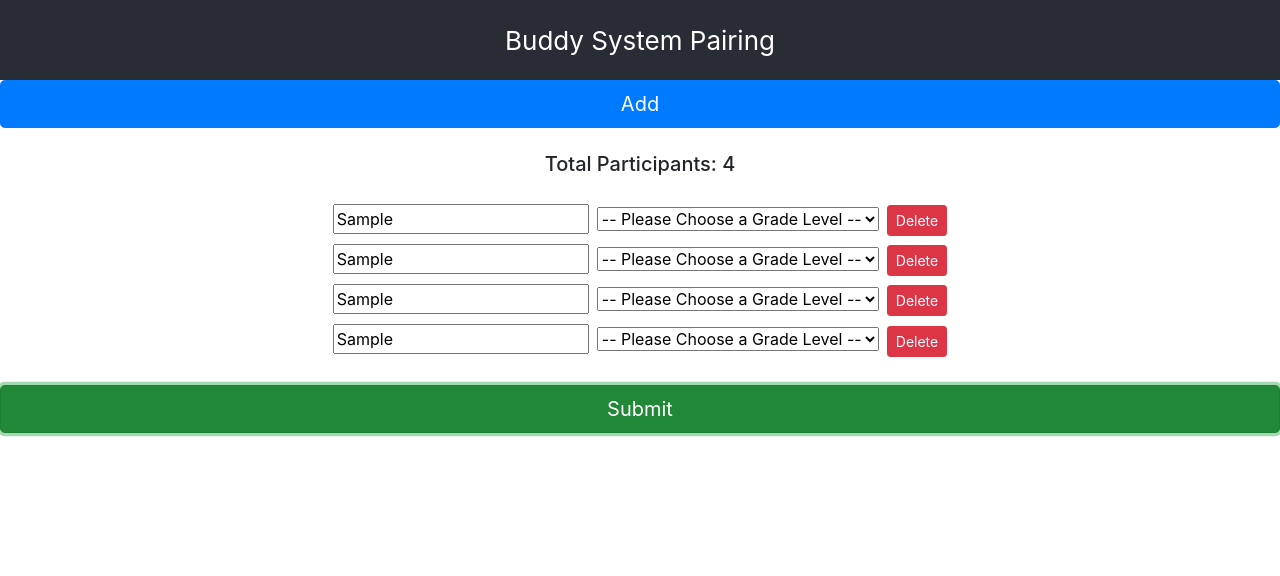
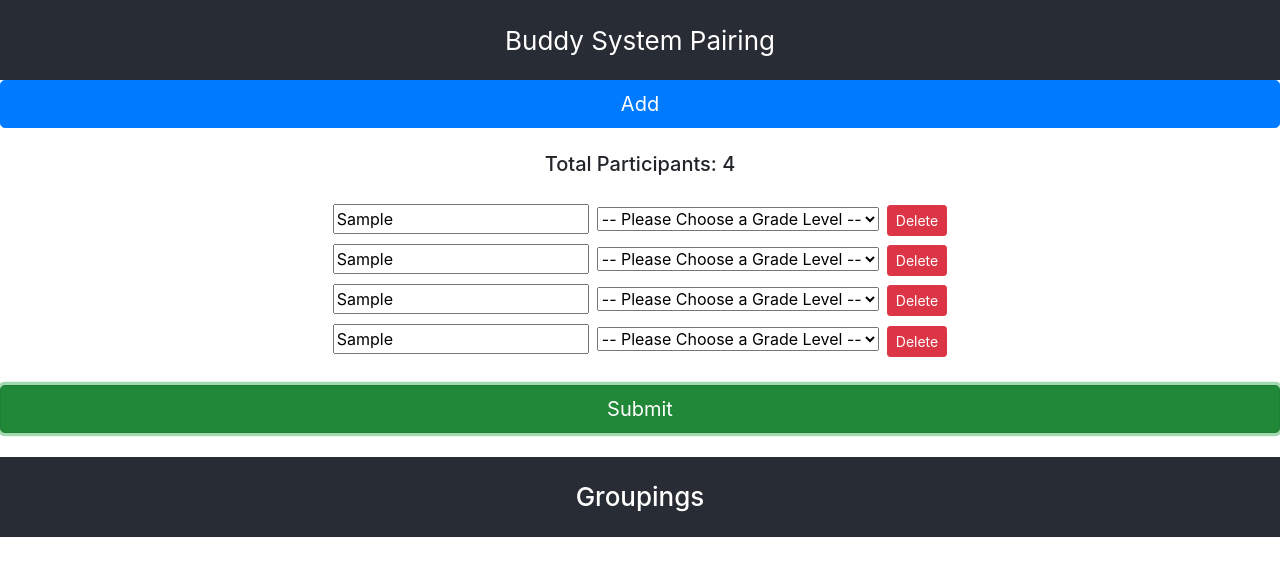
Before and after one commit to AyushSehgal/BuddyPairing, a React (Create React App) app: page / in a window 1280 px wide. Both pictures are taken after typing "Sample", "Sample", "Sample", "Sample" into the empty fields and a click on the button "Submit". Shown: the top 576 px of the page. Built offline with nearby package versions, Linux system fonts and the light colour scheme.

Commit message:
Add Results Page on Click

```diff
--- a/public/index.html
+++ b/public/index.html
@@ -24,7 +24,7 @@
       work correctly both with client-side routing and a non-root public URL.
       Learn how to configure a non-root public URL by running `npm run build`.
     -->
-    <title>React App</title>
+    <title>Buddy System</title>
   </head>
   <body>
     <noscript>You need to enable JavaScript to run this app.</noscript>
--- a/src/components/DisplayData.js
+++ /dev/null
@@ -1,12 +0,0 @@
-import React from "react";
-
-function DisplayData(props) {
-  return (
-    <div>
-      <h1>{props.name}</h1>
-      <h1>{props.grd}</h1>
-    </div>
-  );
-}
-
-export default DisplayData;
--- a/src/components/FormContainer.js
+++ b/src/components/FormContainer.js
@@ -4,7 +4,7 @@ import "../style.css";
 
 import Person from "../components/Person";
 import TotalDisplay from "./TotalDisplay";
-import DataDisplay from "./DisplayData";
+import Results from "./Results";
 
 class FormContainer extends Component {
   constructor() {
@@ -13,6 +13,7 @@ class FormContainer extends Component {
     this.addStudent = this.addStudent.bind(this);
     this.remStudent = this.remStudent.bind(this);
     this.getData = this.getData.bind(this);
+    this.submitData = this.submitData.bind(this);
 
     this.students = new Map();
     for (let i = 0; i < 4; i++) {
@@ -44,6 +45,17 @@ class FormContainer extends Component {
       };
     });
   };
+
+  submitData() {
+    this.setState((prevState) => {
+      return {
+        showdata: prevState.showdata,
+        fullName: prevState.fullName,
+        grade: prevState.grade,
+        result: !prevState.result,
+      };
+    });
+  }
 
   addStudent() {
     this.total += 1;
@@ -85,11 +97,13 @@ class FormContainer extends Component {
           data={Array.from(this.students.values())}
         />
 
-        <button className="btn btn-success btn-lg btn-block mt-4">
+        <button
+          className="btn btn-success btn-lg btn-block mt-4"
+          onClick={this.submitData}
+        >
           Submit
         </button>
-        <p>{this.state.fullName}</p>
-        <p>{this.state.grade}</p>
+        {this.state.result && <Results data={this.state} />}
       </div>
     );
   }
--- a/src/components/Person.js
+++ b/src/components/Person.js
@@ -13,12 +13,12 @@ export default class Person extends Component {
   }
 
   sendData() {
-    console.log("tip tip barsa paani ");
     this.props.callback(this.state);
   }
 
   handleChange(event) {
     const { name, value } = event.target;
+    console.log("hello: ", name, [name], value);
     this.setState({
       [name]: value,
     });
--- /dev/null
+++ b/src/components/Results.js
@@ -0,0 +1,15 @@
+import React, { Component } from "react";
+
+class Results extends Component {
+  render() {
+    return (
+      <div>
+        <h1 className="mt-4 mb-4">Groupings</h1>
+        {this.props.data.fullName}
+        {this.props.data.grade}
+      </div>
+    );
+  }
+}
+
+export default Results;
--- a/src/style.css
+++ b/src/style.css
@@ -36,3 +36,14 @@
     transform: rotate(360deg);
   }
 }
+
+h1 {
+  background-color: #282c34;
+  min-height: 10vh;
+  display: flex;
+  flex-direction: column;
+  align-items: center;
+  justify-content: center;
+  font-size: calc(10px + 2vmin);
+  color: white;
+}
```
